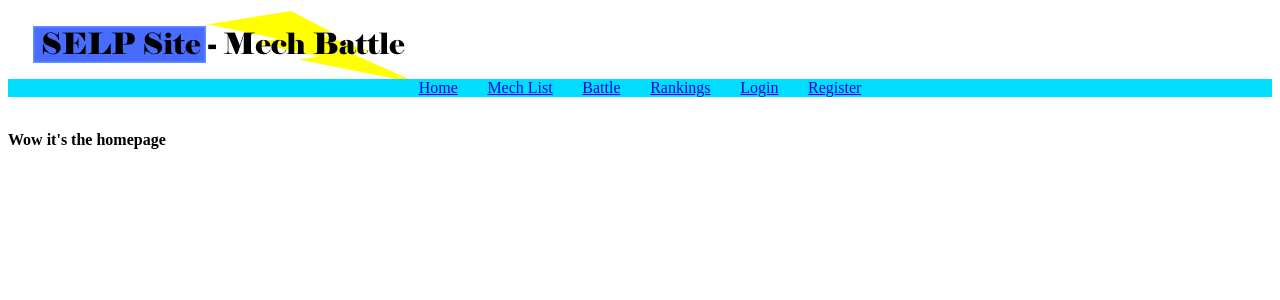
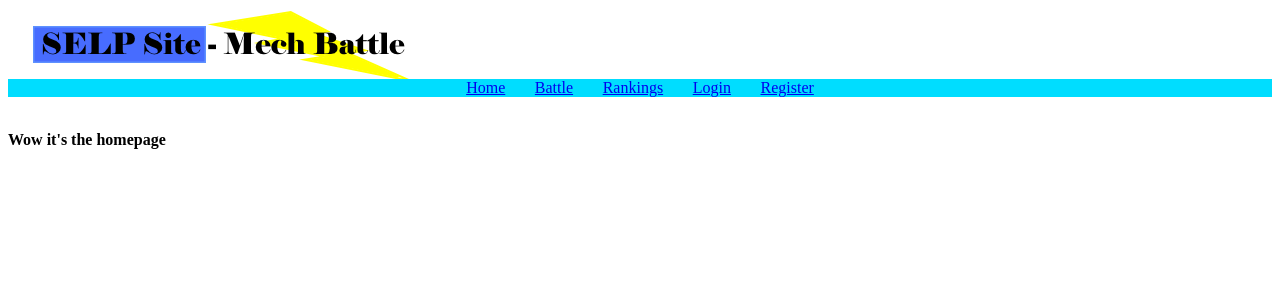
Before and after one commit to Barker404/SELP, a Django app: page / in a window 1280 px wide. Shown: the top 300 px of the page. Run offline with Django 3.2, Linux system fonts and the light colour scheme; parts of the project's set-up code (start-up, migrations or seed data) failed here and were passed over; some libraries are stand-ins or nearby versions.

Commit message:
Removed link to mechs list from navigation bar

```diff
--- a/selpsite/templates/base.html
+++ b/selpsite/templates/base.html
@@ -14,7 +14,6 @@
         {% block navigation %}
         <ul>
             <li><a href="/">Home</a></li>
-            <li><a href="{% url 'index' %}">Mech List</a></li>
             <li><a href="{% url 'battle' %}">Battle</a></li>
             <li><a href="{% url 'rankings' %}">Rankings</a></li>
             {% if user.is_authenticated %}
```
